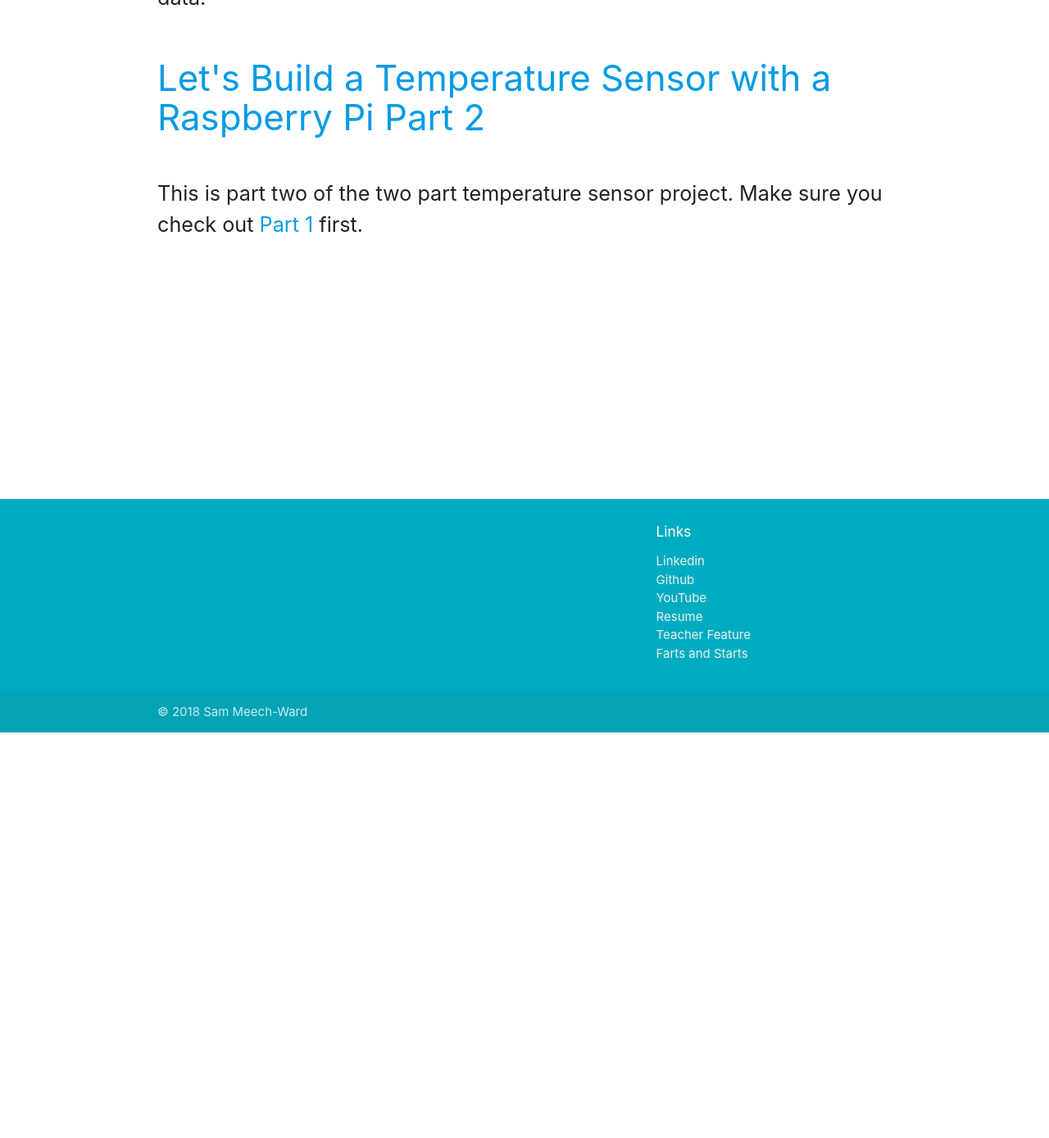
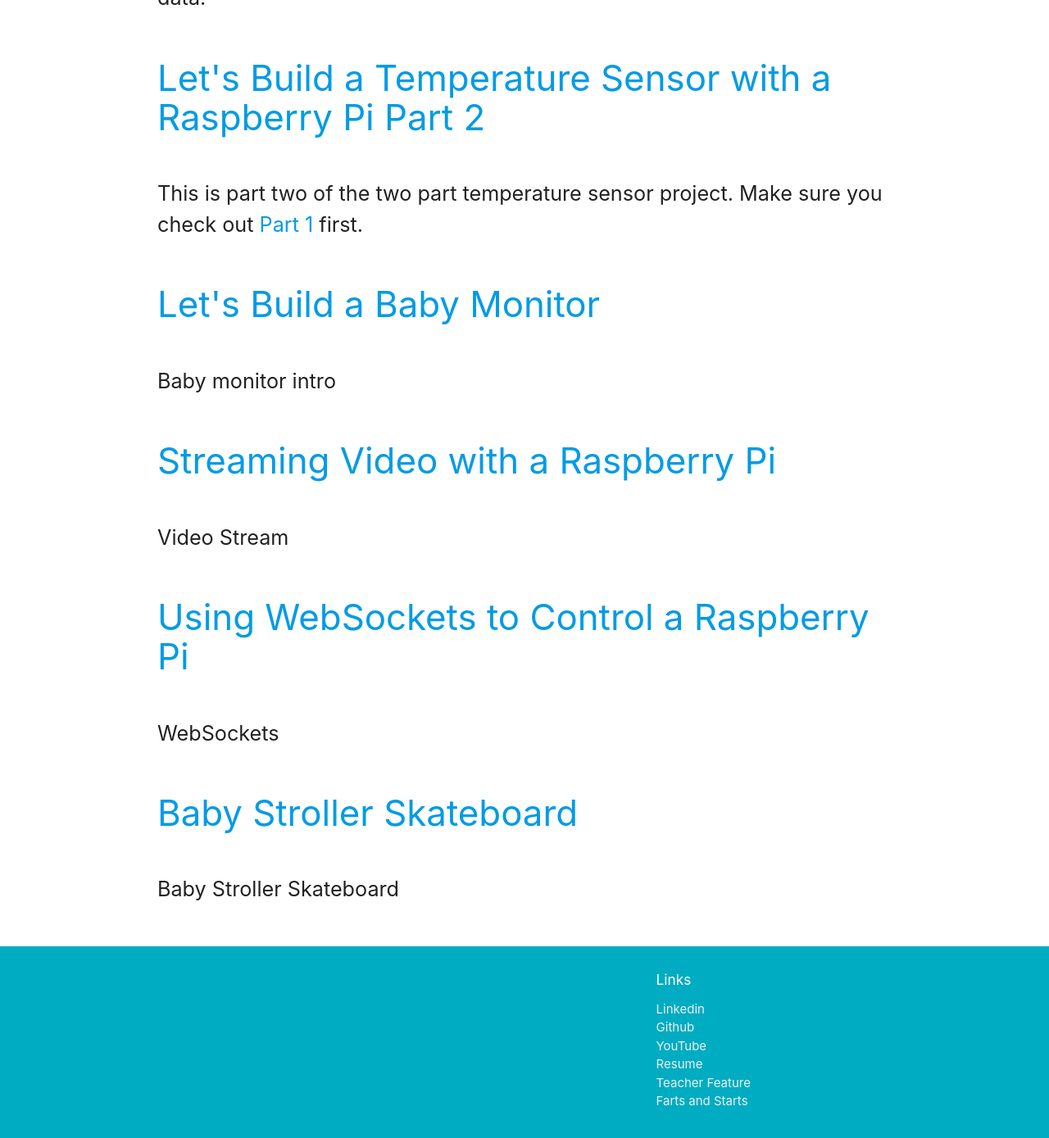
Before and after one commit to meech-ward/personal-site, a Jekyll site: the page docs/youtube-projects.html, which Jekyll copies as it is, in a window 1280 px wide and 1400 px high, scrolled down 506 px. Shown: the top 1389 px of the window at 82% size. Built offline with Jekyll 4.4.1, drawn with Linux system fonts in a browser that asks for light colours.

Commit message:
Change the youtube projects path

```diff
--- a/_config.yml
+++ b/_config.yml
@@ -15,7 +15,7 @@
     youtube_projects:
         class: youtube-projects
         output: true
-
+        permalink: /youtube-projects/:title
 
 sass:
     sass_dir: _sass
--- a/docs/youtube-projects.html
+++ b/docs/youtube-projects.html
@@ -77,7 +77,7 @@
 
 
     <li>
-      <h2><a href="/youtube_projects/01_raspberry-pi-temperature-sensor-part-1.html">Let's Build a Temperature Sensor with a Raspberry Pi - Part 1</a></h2>
+      <h2><a href="/youtube-projects/raspberry-pi-temperature-sensor-part-1">Let's Build a Temperature Sensor with a Raspberry Pi - Part 1</a></h2>
       <p><p>This is a two part project. In part one, we connected a raspberry pi to a temperature &amp; humidity sensor so that we could read the current temperature. In <a href="/youtube_projects/02_raspberry-pi-temperature-sensor-part-2.html">Part 2</a>, we setup the pi to emit the temperature and humidity data using BLE. We also made an iPhone app that can read that data.</p>
 
 </p>
@@ -86,8 +86,44 @@
 
 
     <li>
-      <h2><a href="/youtube_projects/02_raspberry-pi-temperature-sensor-part-2.html">Let's Build a Temperature Sensor with a Raspberry Pi Part 2</a></h2>
+      <h2><a href="/youtube-projects/raspberry-pi-temperature-sensor-part-2">Let's Build a Temperature Sensor with a Raspberry Pi Part 2</a></h2>
       <p><p class="flow-text">This is part two of the two part temperature sensor project. Make sure you check out <a href="/youtube_projects/01_raspberry-pi-temperature-sensor-part-1.html">Part 1</a> first.</p>
+
+</p>
+    </li>
+
+
+
+    <li>
+      <h2><a href="/youtube-projects/baby-monitor">Let's Build a Baby Monitor</a></h2>
+      <p><p>Baby monitor intro</p>
+
+</p>
+    </li>
+
+
+
+    <li>
+      <h2><a href="/youtube-projects/raspberry-pi-streaming-video">Streaming Video with a Raspberry Pi</a></h2>
+      <p><p>Video Stream</p>
+
+</p>
+    </li>
+
+
+
+    <li>
+      <h2><a href="/youtube-projects/raspberry-pi-web-sockets">Using WebSockets to Control a Raspberry Pi</a></h2>
+      <p><p>WebSockets</p>
+
+</p>
+    </li>
+
+
+
+    <li>
+      <h2><a href="/youtube-projects/baby-stroller-skateboard">Baby Stroller Skateboard</a></h2>
+      <p><p>Baby Stroller Skateboard</p>
 
 </p>
     </li>
--- a/docs/youtube_projects/01_raspberry-pi-temperature-sensor-part-1.html
+++ b/docs/youtube-projects/raspberry-pi-temperature-sensor-part-1.html
@@ -70,7 +70,7 @@
 
   <header class="post-header">
     <h1 class="post-title hide-on-small-only">Let&#39;s Build a Temperature Sensor with a Raspberry Pi - Part 1</h1>
-    <h1 class="post-title hide-on-med-and-up"> Raspberry Pi Temperature Sensor - Part 1</h1>
+    <h1 class="post-title hide-on-med-and-up">Raspberry Pi Temperature Sensor - Part 1</h1>
   </header>
 
   <div class="post-content">
```
Also changed, not shown: collections/_youtube_projects/01_raspberry-pi-temperature-sensor-part-1.md (+2 -1 lines), collections/_youtube_projects/02_raspberry-pi-temperature-sensor-part-2.md (+1 -0 lines), collections/_youtube_projects/03_baby-monitor.md (added, +19 -0 lines), collections/_youtube_projects/04_raspberry-pi-video-stream.md (added, +19 -0 lines), collections/_youtube_projects/05_raspberry-pi-sockets.md (added, +19 -0 lines), collections/_youtube_projects/06_stroller-skateboard.md (added, +19 -0 lines), docs/youtube-projects/raspberry-pi-temperature-sensor-part-2.html (renamed from docs/youtube_projects/02_raspberry-pi-temperature-sensor-part-2.html).
